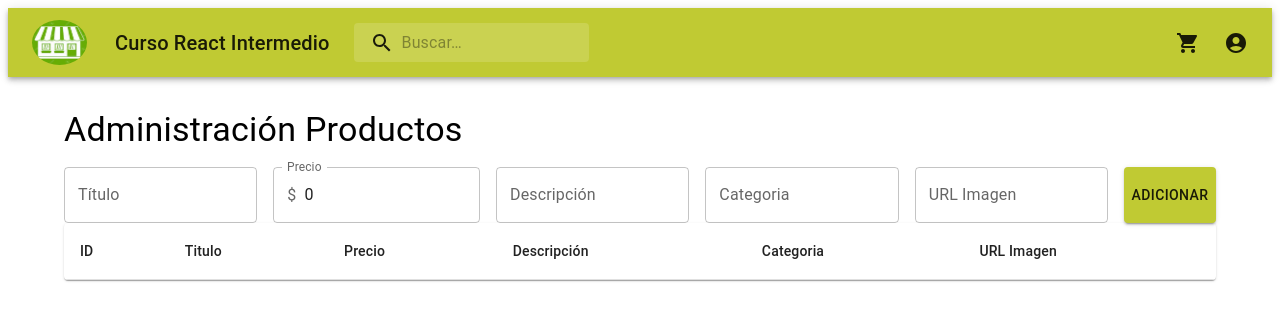
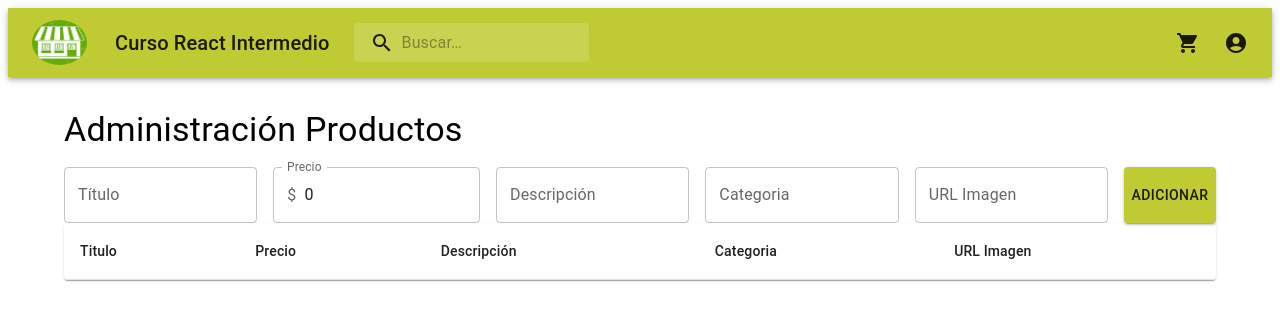
Before and after one commit to yefferv/Tienda, a React (Vite) app: page /admin in a window 1280 px wide. Both pictures are taken after typing "Sample", "Sample123" into the empty fields and a click on the button "INICIAR SESIÓN". Shown: the top 320 px of the page. Built offline with nearby package versions, Linux system fonts and the light colour scheme.

Commit message:
actualizacion de add y edit de productos

```diff
--- a/src/page/Product/AddProduct.tsx
+++ b/src/page/Product/AddProduct.tsx
@@ -32,6 +32,7 @@ const AddProduct: React.FC = () => {
         ...values,
         id: Math.floor(Math.random() * 10000),
         rating: { rate: 0, count: 0 },
+        quantity:0
       };
 
       addProduct(newProduct);
--- a/src/page/Product/ProductList.tsx
+++ b/src/page/Product/ProductList.tsx
@@ -23,7 +23,6 @@ const ProductList: React.FC<ProductListProps> = ({ onEdit }) => {
       <Table>
         <TableHead>
           <TableRow>
-            <TableCell>ID</TableCell>
             <TableCell>Titulo</TableCell>
             <TableCell>Precio</TableCell>
             <TableCell>Descripción</TableCell>
@@ -34,7 +33,6 @@ const ProductList: React.FC<ProductListProps> = ({ onEdit }) => {
         <TableBody>
           {products.map((product) => (
             <TableRow key={product.id}>
-              <TableCell>{product.id}</TableCell>
               <TableCell>{product.title}</TableCell>
               <TableCell>{formatPrice(product.price)}</TableCell>
               <TableCell>{product.description}</TableCell>
```
